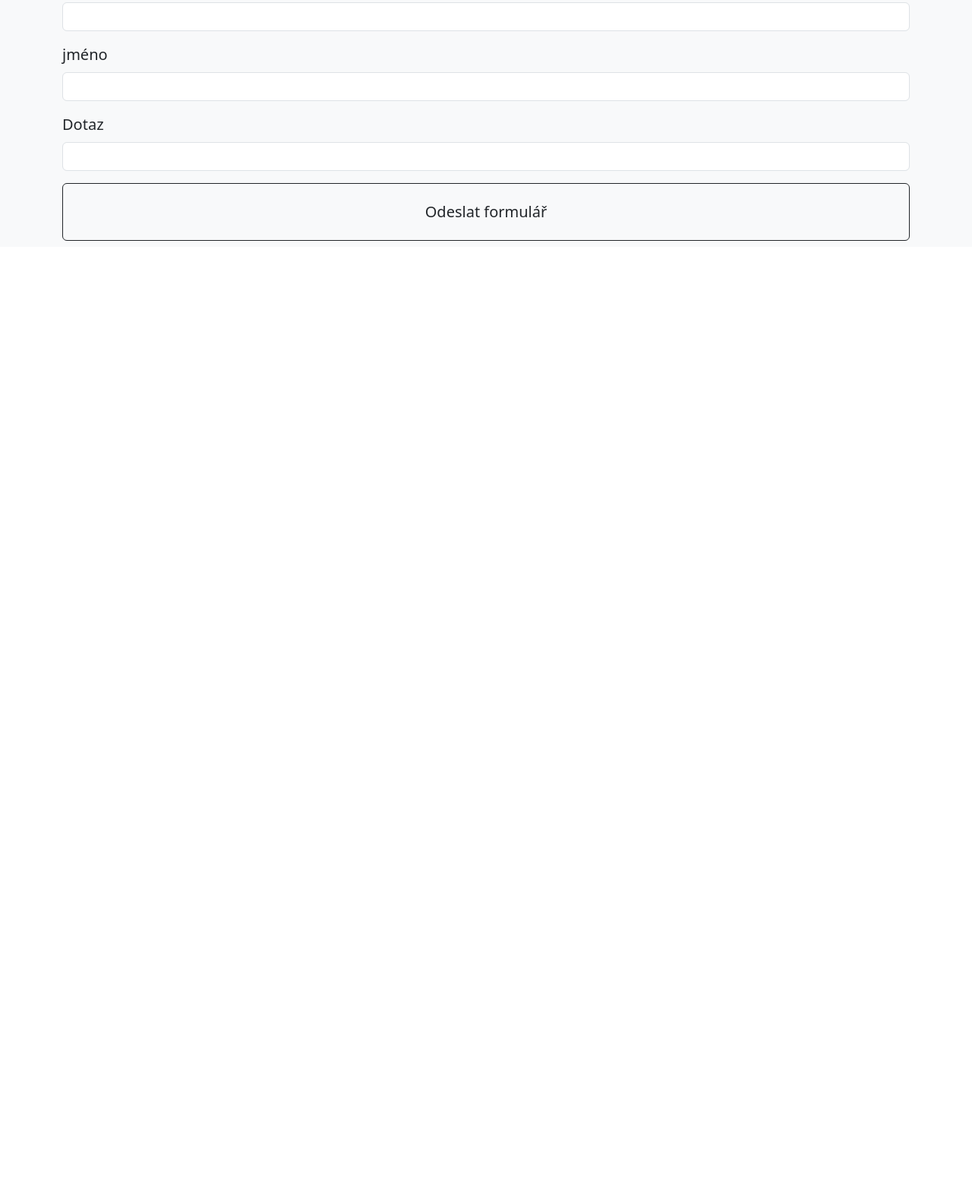
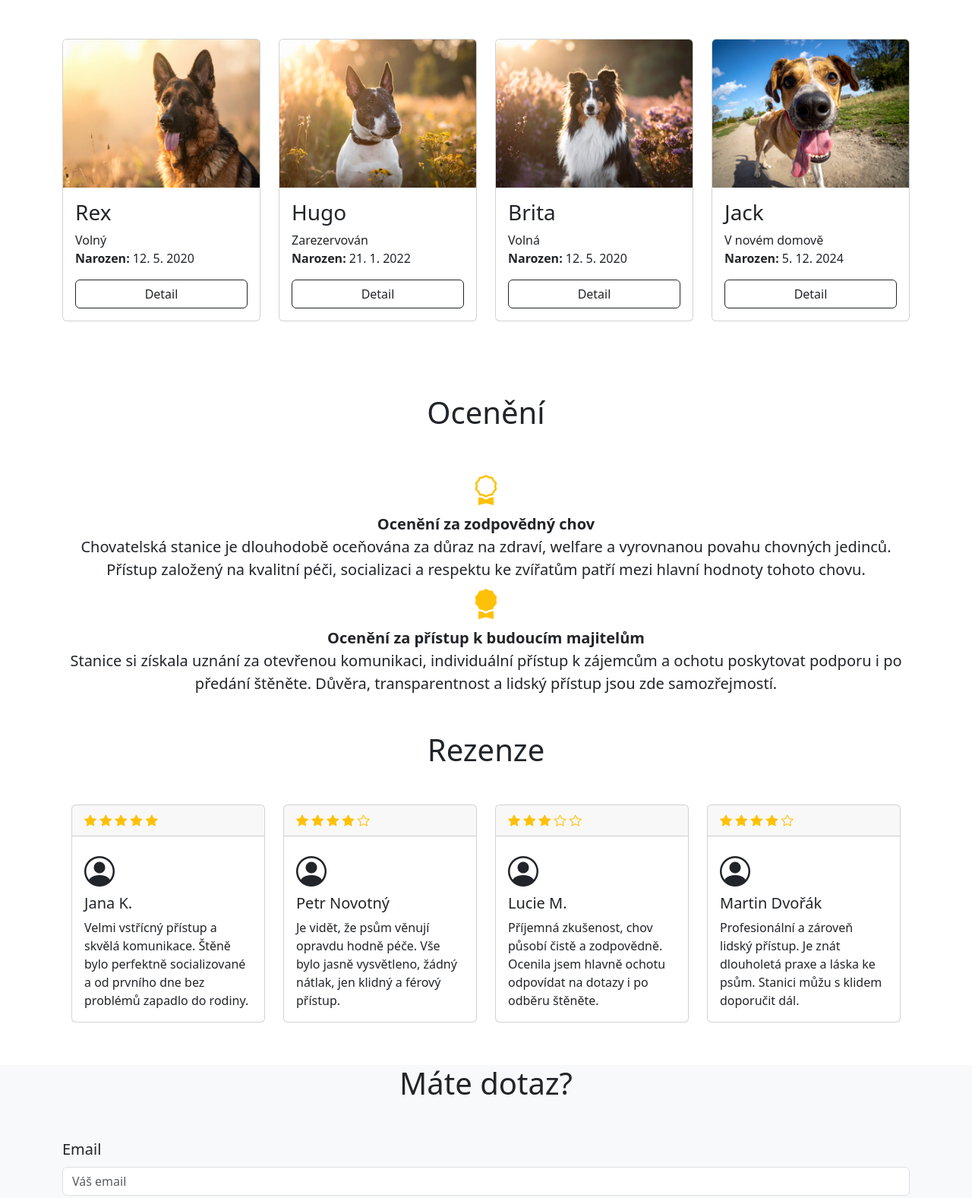
Before and after one commit to JakubFris/2_stranka_projekt, a plain HTML site: page domu.html in a window 1280 px wide. Shown: the part 781-2358 px from the top of the page at 76% size. Before the commit the page ends 1106 px from the top, so only its background shows below. Drawn offline with nearby package versions, Linux system fonts and the light colour scheme; some packages are replaced by stand-ins of ours; a script that the page names is missing.

Commit message:
asifinalni

```diff
--- a/domu.html
+++ b/domu.html
@@ -34,6 +34,39 @@
       </div>
     </div>
   </nav>
+<section class="container text-center">
+  <h2 class="h1 text-center mt-5 fs-1 mb-1">Zvířátka</h2>
+  <div class="fs-5 mb-5"> "U nás se mají všechna zvířátka dobře."
+</section>
+
+
+
+  <div class="text-center my-4">
+    <a href="stene.html" class="btn btn-success btn-lg me-2">
+      Dostupná mláďata
+    </a>
+    <a href="" class="btn btn-outline-success btn-lg">
+      Poznat náš chov
+    </a>
+  </div>
+  <div class="container py-5 mb-3">
+    <div class="row">
+      <div class="col-md-6 fs-5">
+        <h2 class="h2">O nás</h2>
+        <p>
+          Jsme rodinná chovatelská stanice zaměřená na zdravý chov, vyrovnanou povahu a spokojený život našich psů.
+          Každému jedinci věnujeme maximální péči, důslednou socializaci a individuální přístup. </p>
+        <p>
+
+          Naším cílem je odchovávat štěňata, která budou nejen krásná, ale především zdravá a skvělými parťáky do
+          rodiny.
+        </p>
+      </div>
+      <div class="col-md-3 mb-3">
+        <img class="img-fluid" src="pes9.jpg" alt="" />
+      </div>
+    </div>
+  </div>
   <section>
     <section class="postavy py-5 mb-5">
       <div class="container">
@@ -58,12 +91,29 @@
           </div>
           <div class="col-md-6 col-xl-3">
             <div class="card">
-              <img src="pes1.jpg" class="card-img-top" alt="Pes A" />
+              <img src="pes3.jpg" class="card-img-top" alt="Pes A" />
               </a>
               <div class="card-body">
-              <h3 class="card-title">Rex</h3>
+                <h3 class="card-title">Hugo</h3>
                 <p class="card-text">
-             Volný <br>
+                  Zarezervován <br>
+                  <strong>Narozen:</strong> 21. 1. 2022<br>
+
+                </p>
+                <a href="#" class="btn btn-outline-dark w-100">
+                  Detail
+                </a>
+              </div>
+            </div>
+          </div>
+          <div class="col-md-6 col-xl-3">
+            <div class="card">
+              <img src="pes4.jpg" class="card-img-top" alt="Pes A" />
+              </a>
+              <div class="card-body">
+                <h3 class="card-title">Brita</h3>
+                <p class="card-text">
+                  Volná <br>
                   <strong>Narozen:</strong> 12. 5. 2020<br>
 
                 </p>
@@ -75,30 +125,13 @@
           </div>
           <div class="col-md-6 col-xl-3">
             <div class="card">
-              <img src="pes1.jpg" class="card-img-top" alt="Pes A" />
+              <img src="pes8.jpg" class="card-img-top" alt="Pes A" />
               </a>
               <div class="card-body">
-              <h3 class="card-title">Rex</h3>
+                <h3 class="card-title">Jack</h3>
                 <p class="card-text">
-             Volný <br>
-                <strong>Narozen:</strong> 12. 5. 2020<br>
-
-              </p>
-              <a href="#" class="btn btn-outline-dark w-100">
-             Detail
-              </a>
-            </div>
-          </div>
-        </div>
-        <div class="col-md-6 col-xl-3">
-          <div class="card">
-              <img src="pes1.jpg" class="card-img-top" alt="Pes A" />
-            </a>
-            <div class="card-body">
-              <h3 class="card-title">Rex</h3>
-              <p class="card-text">
-             Volný <br>
-                <strong>Narozen:</strong> 12. 5. 2020<br>
+                  V novém domově<br>
+                  <strong>Narozen:</strong> 5. 12. 2024<br>
 
                 </p>
                 <a href="#" class="btn btn-outline-dark w-100">
@@ -109,26 +142,133 @@
           </div>
     </section>
 
+  <section class="oceneni container text-center">
+   <h2 class="h1 text-center mb-5">Ocenění</h2>
+  <div><i class="bi bi-award fs-1 mb-3 text-warning "> </i> <br></div>
+<div class="fs-5"> <b>Ocenění za zodpovědný chov</b>  <br>
+Chovatelská stanice je dlouhodobě oceňována za důraz na zdraví, welfare a vyrovnanou povahu chovných jedinců.
+ Přístup založený na kvalitní péči, socializaci a respektu ke zvířatům patří mezi hlavní hodnoty tohoto chovu.
+ <div><i class="bi bi-award-fill fs-1 mb-3 text-warning "> </i> <br></div>
+<div class="fs-5"> <b>Ocenění za přístup k budoucím majitelům</b> <br>
+Stanice si získala uznání za otevřenou komunikaci, individuální přístup k zájemcům a ochotu poskytovat podporu i po předání štěněte.
+ Důvěra, transparentnost a lidský přístup jsou zde samozřejmostí.
+  </section>
+
+
+    <section class="rezenze py-5 container">
+      <div class="container-fluid">
+        <h2 class="h1 text-center mb-5">Rezenze</h2>
+
+        <div class="row">
+
+
+          <div class="col-xl-3 mb-2 ">
+            <div class="card">
+              <div class="card-header">
+                <i class="bi bi-star-fill text-warning "></i>
+                <i class="bi bi-star-fill text-warning"></i>
+                <i class="bi bi-star-fill text-warning"></i>
+                <i class="bi bi-star-fill text-warning"></i>
+                <i class="bi bi-star-fill text-warning"></i>
+              </div>
+
               <section>
+                <div class="card-body ">
+                  <i class="bi bi-person-circle fs-1 mb-3"></i>
+                  <h5 class="card-title">Jana K.</h5>
+                  <p class="card-text ">
+                   Velmi vstřícný přístup a skvělá komunikace. Štěně bylo perfektně socializované a od prvního dne bez problémů zapadlo do rodiny.
+                  </p>
+                </div>
+              </section>
+            </div>
+          </div>
+          <div class="col-xl-3 mb-2">
+            <div class="card">
+              <div class="card-header">
+                <i class="bi bi-star-fill text-warning "></i>
+                <i class="bi bi-star-fill text-warning"></i>
+                <i class="bi bi-star-fill text-warning"></i>
+                <i class="bi bi-star-fill text-warning"></i>
+                <i class="bi bi-star text-warning"></i>
+              </div>
 
+              <section>
+                <div class="card-body ">
+                  <i class="bi bi-person-circle fs-1 mb-3"></i>
+                  <h5 class="card-title">Petr Novotný</h5>
+                  <p class="card-text ">
+                  Je vidět, že psům věnují opravdu hodně péče. Vše bylo jasně vysvětleno, žádný nátlak, jen klidný a férový přístup.
+                  </p>
+                </div>
+              </section>
+            </div>
+          </div>
+          <div class="col-xl-3 mb-2">
+            <div class="card">
+              <div class="card-header">
+                <i class="bi bi-star-fill text-warning "></i>
+                <i class="bi bi-star-fill text-warning"></i>
+                <i class="bi bi-star-fill text-warning"></i>
+                <i class="bi bi-star text-warning"></i>
+                <i class="bi bi-star text-warning"></i>
+              </div>
+
+              <section>
+                <div class="card-body ">
+                  <i class="bi bi-person-circle fs-1 mb-3"></i>
+                  <h5 class="card-title">Lucie M.</h5>
+                  <p class="card-text ">
+                  Příjemná zkušenost, chov působí čistě a zodpovědně. Ocenila jsem hlavně ochotu odpovídat na dotazy i po odběru štěněte.
+                  </p>
+                </div>
+              </section>
+            </div>
+          </div>
+          <div class="col-xl-3 mb-2">
+            <div class="card">
+              <div class="card-header">
+                <i class="bi bi-star-fill text-warning "></i>
+                <i class="bi bi-star-fill text-warning"></i>
+                <i class="bi bi-star-fill text-warning"></i>
+                <i class="bi bi-star-fill text-warning"></i>
+                <i class="bi bi-star text-warning"></i>
+              </div>
+
+              <section>
+                <div class="card-body ">
+                  <i class="bi bi-person-circle fs-1 mb-3"></i>
+                  <h5 class="card-title">Martin Dvořák</h5>
+                  <p class="card-text ">
+                   Profesionální a zároveň lidský přístup. Je znát dlouholetá praxe a láska ke psům. Stanici můžu s klidem doporučit dál.
+                  </p>
+                </div>
+              </section>
+            </div>
+          </div>
+        </div>
+        </h2>
+      </div>
+    </section>
+    <section>
       <section class=" fs-5 bg-light mt-0">
         <h2 class="h1 text-center bg mb-5 mt-0">Máte dotaz?</h2>
         <div class="container">
           <form>
             <div class="mb-3">
               <label for="exampleInputEmail1" class="form-label">Email</label>
-                    <input type="email" class="form-control" id="exampleInputEmail1" aria-describedby="emailHelp">
+              <input type="email" class="form-control" placeholder="Váš email">
 
             </div>
             <div class="mb-3">
               <label for="exampleInputEmail1" class="form-label">jméno</label>
-                    <input type="email" class="form-control" id="exampleInputEmail1" aria-describedby="emailHelp">
+              <input type="text" class="form-control" placeholder="Vaše jméno">
 
             </div>
 
             <div class="mb-3">
               <label for="exampleInputEmail1" class="form-label">Dotaz</label>
-                    <input type="email" class="form-control" id="exampleInputEmail1" aria-describedby="emailHelp">
+              <textarea class="form-control" rows="4" placeholder="Váš dotaz"></textarea>
 
             </div>
 
@@ -145,4 +285,5 @@
       Fancybox.bind("[data-fancybox]", {});
     </script>
 </body>
+
 </html>
```
Also changed, not shown: nase_zvirata.html (+3 -3 lines). Lines whose indentation alone changed are shown as unchanged.
